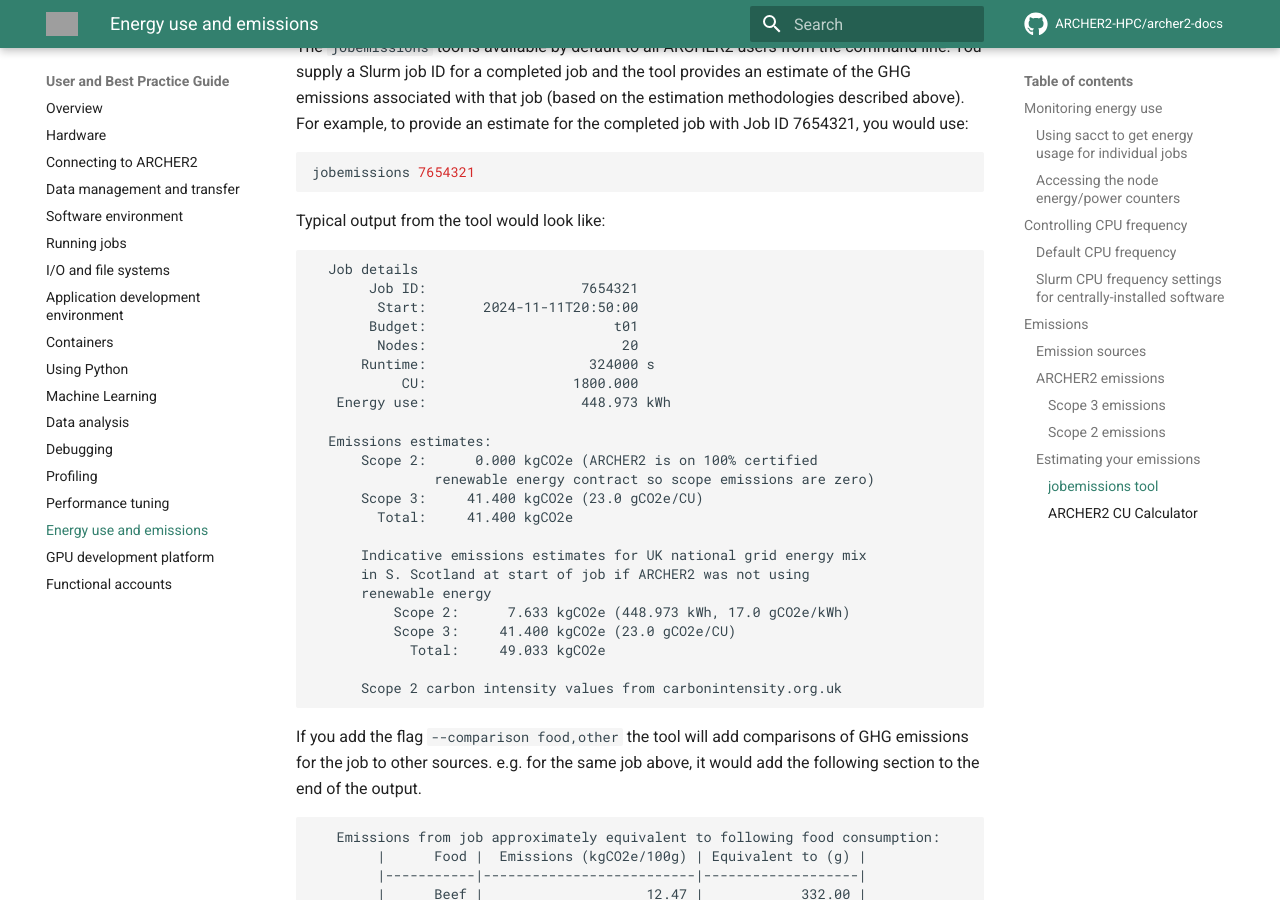
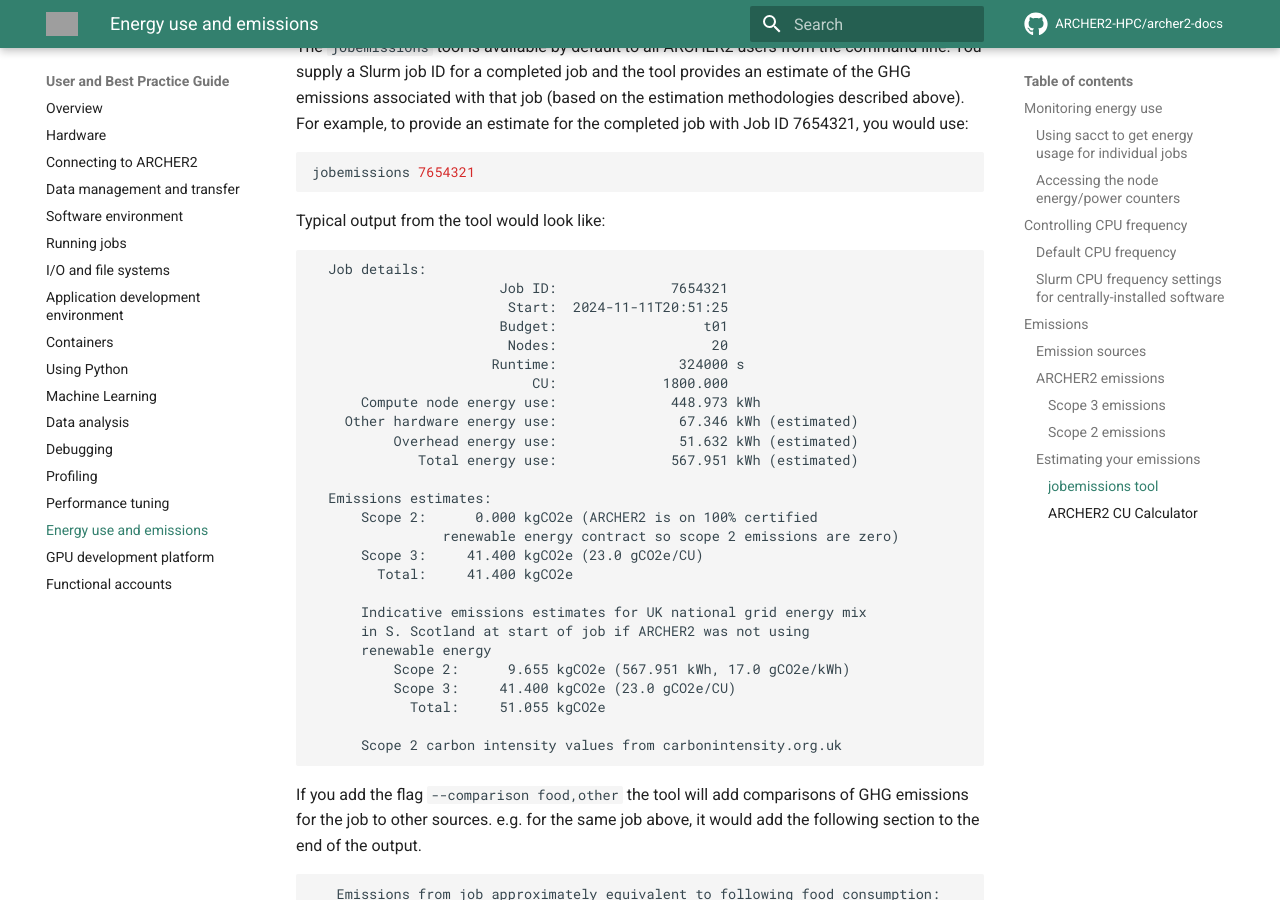
Before and after one commit to ARCHER2-HPC/archer2-docs, an MkDocs documentation site: the page built from docs/user-guide/energy.md, in a window 1280 px wide and 900 px high, scrolled down 8423 px. Built offline with MkDocs 1.6.1 and Material for MkDocs 9.7.7, drawn with Linux system fonts in a browser that asks for light colours; comment, search, counter and statistics services are not loaded; grey boxes are pictures that could not be loaded.

Commit message:
Adds emissions docs

````diff
--- a/docs/user-guide/energy.md
+++ b/docs/user-guide/energy.md
@@ -310,27 +310,30 @@
 Typical output from the tool would look like:
 
 ```
-  Job details
-       Job ID:                   7654321
-        Start:       2024-11-11T20:50:00
-       Budget:                       t01
-        Nodes:                        20
-      Runtime:                    324000 s
-           CU:                  1800.000
-   Energy use:                   448.973 kWh
+  Job details:
+                       Job ID:              7654321
+                        Start:  2024-11-11T20:51:25
+                       Budget:                  t01
+                        Nodes:                   20
+                      Runtime:               324000 s
+                           CU:             1800.000
+      Compute node energy use:              448.973 kWh
+    Other hardware energy use:               67.346 kWh (estimated)
+          Overhead energy use:               51.632 kWh (estimated)
+             Total energy use:              567.951 kWh (estimated)
 
   Emissions estimates:
       Scope 2:      0.000 kgCO2e (ARCHER2 is on 100% certified
-               renewable energy contract so scope emissions are zero)
+                renewable energy contract so scope 2 emissions are zero)
       Scope 3:     41.400 kgCO2e (23.0 gCO2e/CU)
         Total:     41.400 kgCO2e
 
       Indicative emissions estimates for UK national grid energy mix
       in S. Scotland at start of job if ARCHER2 was not using
       renewable energy
-          Scope 2:      7.633 kgCO2e (448.973 kWh, 17.0 gCO2e/kWh)
+          Scope 2:      9.655 kgCO2e (567.951 kWh, 17.0 gCO2e/kWh)
           Scope 3:     41.400 kgCO2e (23.0 gCO2e/CU)
-            Total:     49.033 kgCO2e
+            Total:     51.055 kgCO2e
 
       Scope 2 carbon intensity values from carbonintensity.org.uk
 
````
